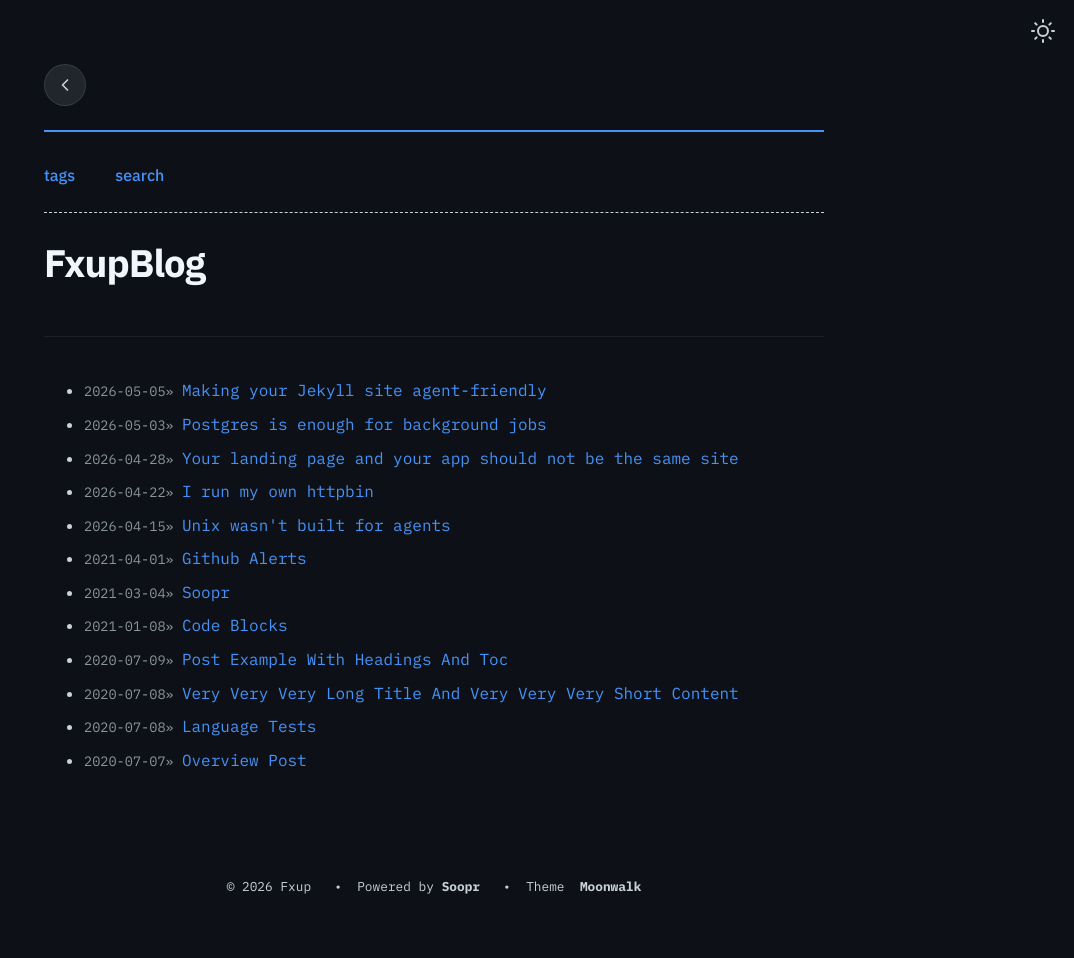
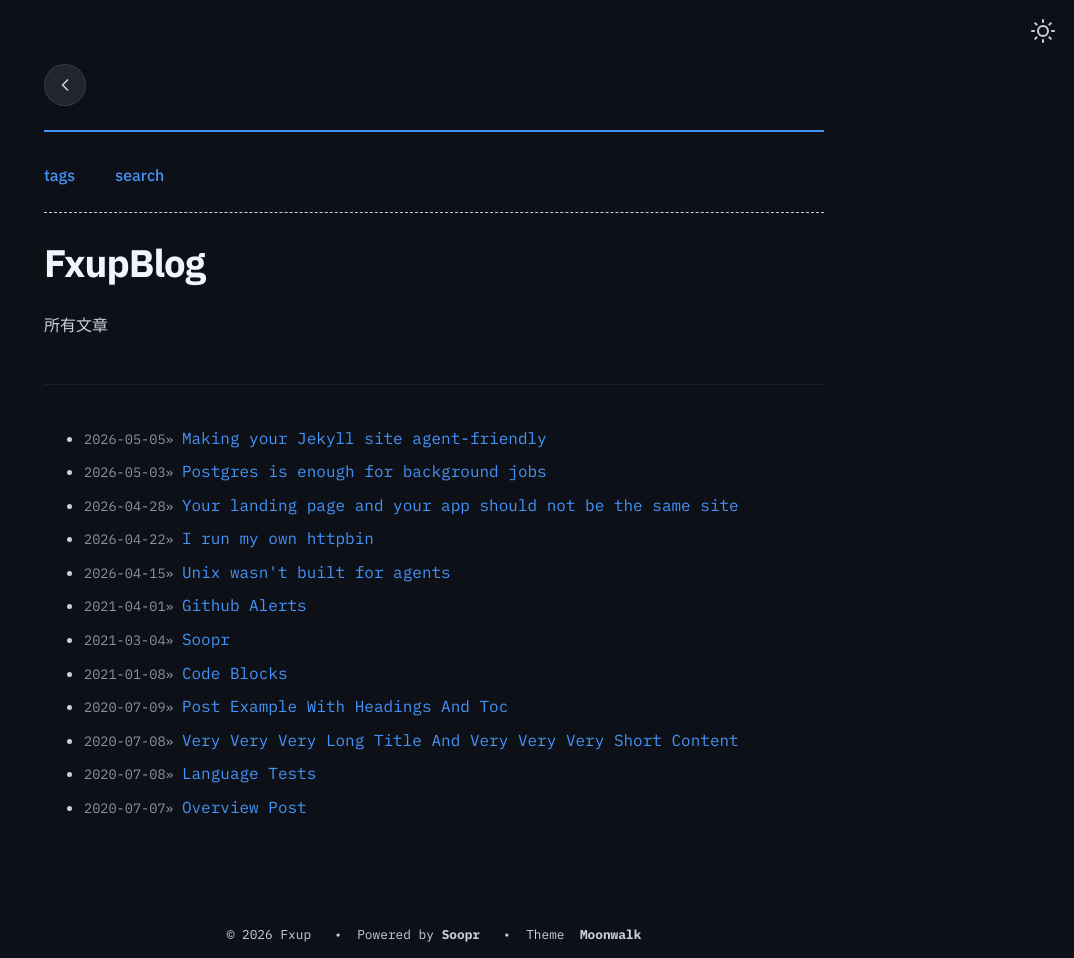
Before and after one commit to FhelloF8848/jekyll-blog, a Jekyll site: the page built from blog.html, in a window 1280 px wide. Shown: the whole page, without its empty margins (206-1280 px from the left). Built offline with Jekyll 4.4.1, drawn with Linux system fonts in a browser that asks for light colours; before the commit the page ends 911 px from its top, so only the background shows below that.

Commit message:
Update _config.yml

```diff
--- a/_config.yml
+++ b/_config.yml
@@ -5,6 +5,9 @@ baseurl: "/" # set to "/moonwalk" if hosting under a project subpath
 description: > # description of the site (multiple lines allowed)
     欢迎来到我的博客！博客使用jekyll-blog; Moonwalk主题;
 permalink: /:slug
+
+blog_description: >
+    所有文章
 
 twitter:
   username: fxup # update or delete this
```
